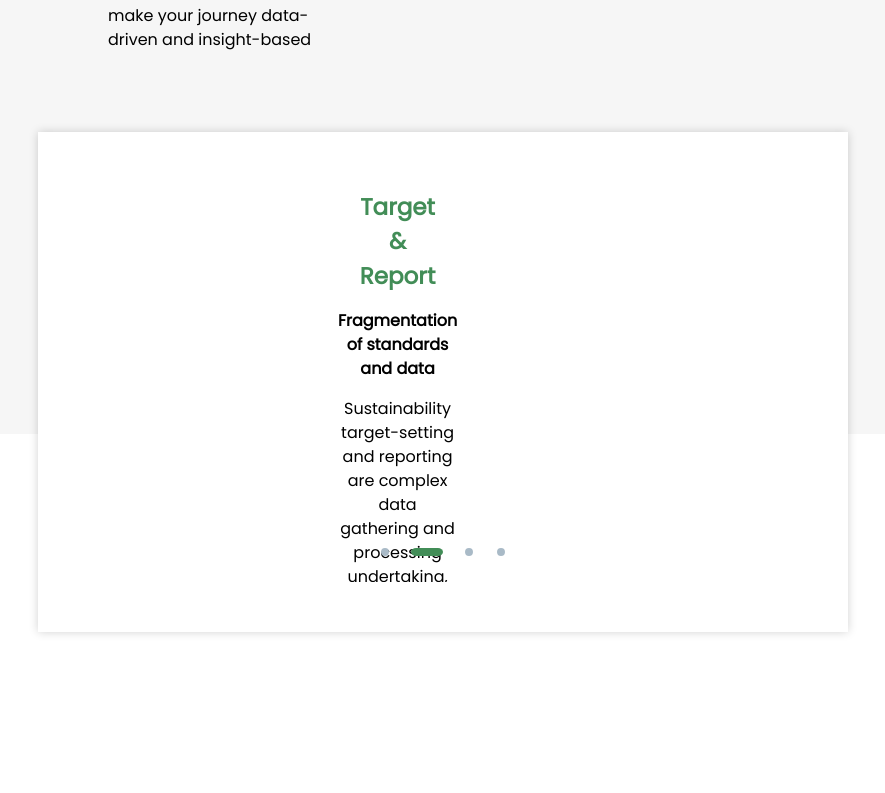
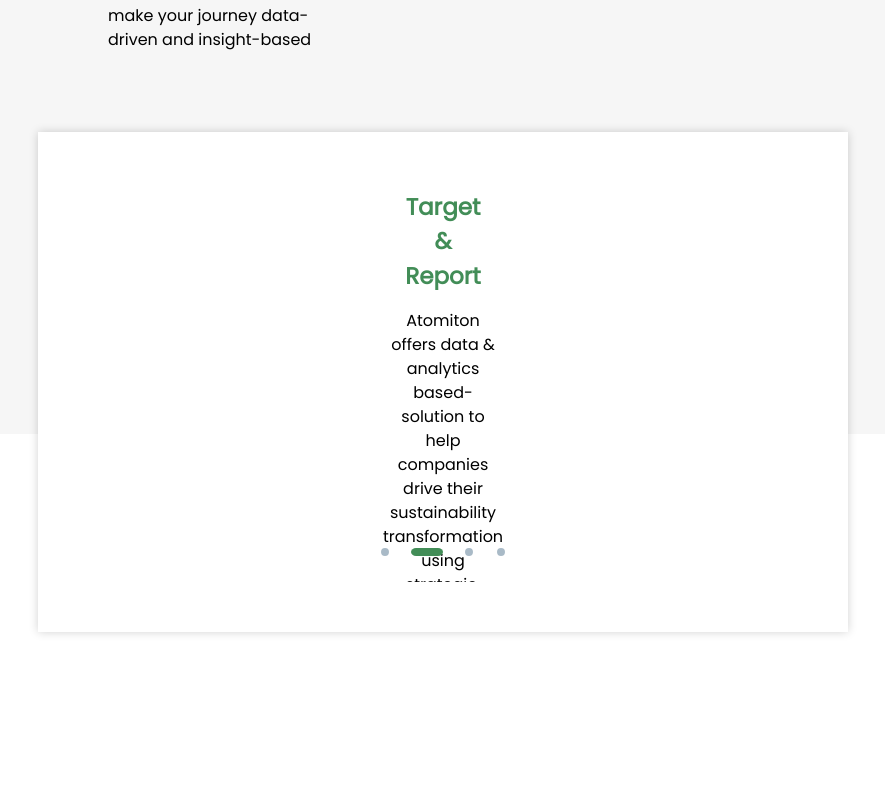
Before and after one commit to quyendangbys/web_desgin, an Angular app: page /home in a window 1280 px wide. Shown: the part 1347-2140 px from the top of the page, without its empty margins (197-1082 px from the left). Built offline with nearby package versions, Linux system fonts and the light colour scheme; some icons are missing.

Commit message:
- animation

```diff
--- a/angular.json
+++ b/angular.json
@@ -36,6 +36,7 @@
             "styles": [
               "node_modules/bootstrap/dist/css/bootstrap.min.css",
               "./node_modules/@fortawesome/fontawesome-pro/css/all.css",
+              "node_modules/aos/dist/aos.css",
               "src/styles.scss"
             ],
             "scripts": [
--- a/package.json
+++ b/package.json
@@ -19,6 +19,7 @@
     "@angular/platform-browser-dynamic": "~12.2.0",
     "@angular/router": "~12.2.0",
     "@fortawesome/fontawesome-pro": "^5.15.3",
+    "aos": "^2.3.4",
     "bootstrap": "^4.1.3",
     "jquery": "^3.6.0",
     "popper.js": "^1.16.1",
--- a/src/app/home/home.component.html
+++ b/src/app/home/home.component.html
@@ -106,7 +106,7 @@
     </div>
 </div>
 <div class="body-book">
-    <div class="row">
+    <div class="row" data-aos="fade-right">
         <div class="col-1"></div>
         <div class="col-4 d-flex flex-column">
             <div class="body-book_title">Data Driven</div>
@@ -118,7 +118,7 @@
         </div>
         <div class="col"></div>
     </div>
-    <div class="body-card">
+    <div class="body-card" data-aos="fade-up">
         <div id="carouselExampleIndicators" class="carousel slide h-100" data-ride="carousel">
             <ol class="carousel-indicators">
                 <li data-target="#carouselExampleIndicators" data-slide-to="0" class="active"></li>
--- a/src/app/home/home.component.ts
+++ b/src/app/home/home.component.ts
@@ -1,5 +1,6 @@
 import { Component, OnInit } from '@angular/core';
-
+// @ts-ignore
+import AOS from 'aos';
 @Component({
   selector: 'app-home',
   templateUrl: './home.component.html',
@@ -10,6 +11,9 @@ export class HomeComponent implements OnInit {
   constructor() { }
 
   ngOnInit(): void {
+    AOS.init({
+      duration: 1500, // values from 0 to 3000, with step 50ms
+    });
   }
 
 }
```
Also changed, not shown: 1 other file (tests, documents, lock files or other folders).
